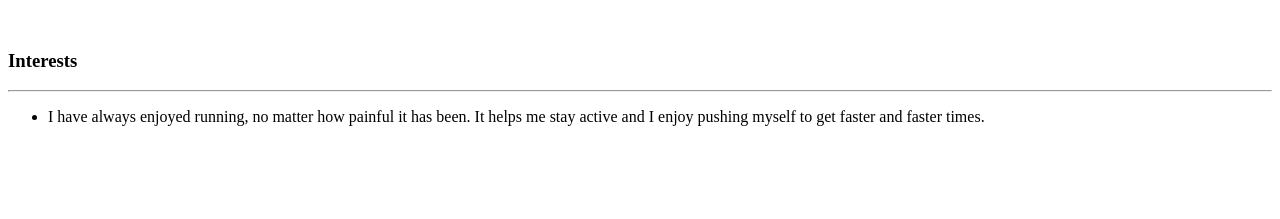
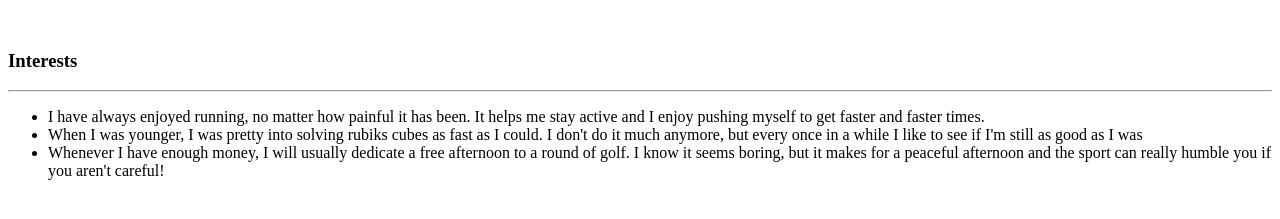
Before and after one commit to zkhobbs/zkhobbs.github.io, a plain HTML site: page index.html in a window 1280 px wide. Shown: the part 101-320 px from the top of the page. Drawn offline with Linux system fonts and the light colour scheme.

Commit message:
Update index.html

```diff
--- a/index.html
+++ b/index.html
@@ -11,6 +11,8 @@
     <hr>
     <ul>
       <li>I have always enjoyed running, no matter how painful it has been. It helps me stay active and I enjoy pushing myself to get faster and faster times.</li>
+      <li>When I was younger, I was pretty into solving rubiks cubes as fast as I could. I don't do it much anymore, but every once in a while I like to see if I'm still as good as I was</li>
+      <li>Whenever I have enough money, I will usually dedicate a free afternoon to a round of golf. I know it seems boring, but it makes for a peaceful afternoon and the sport can really humble you if you aren't careful!</li>
     </ul>
   </body>
 </html>
```
